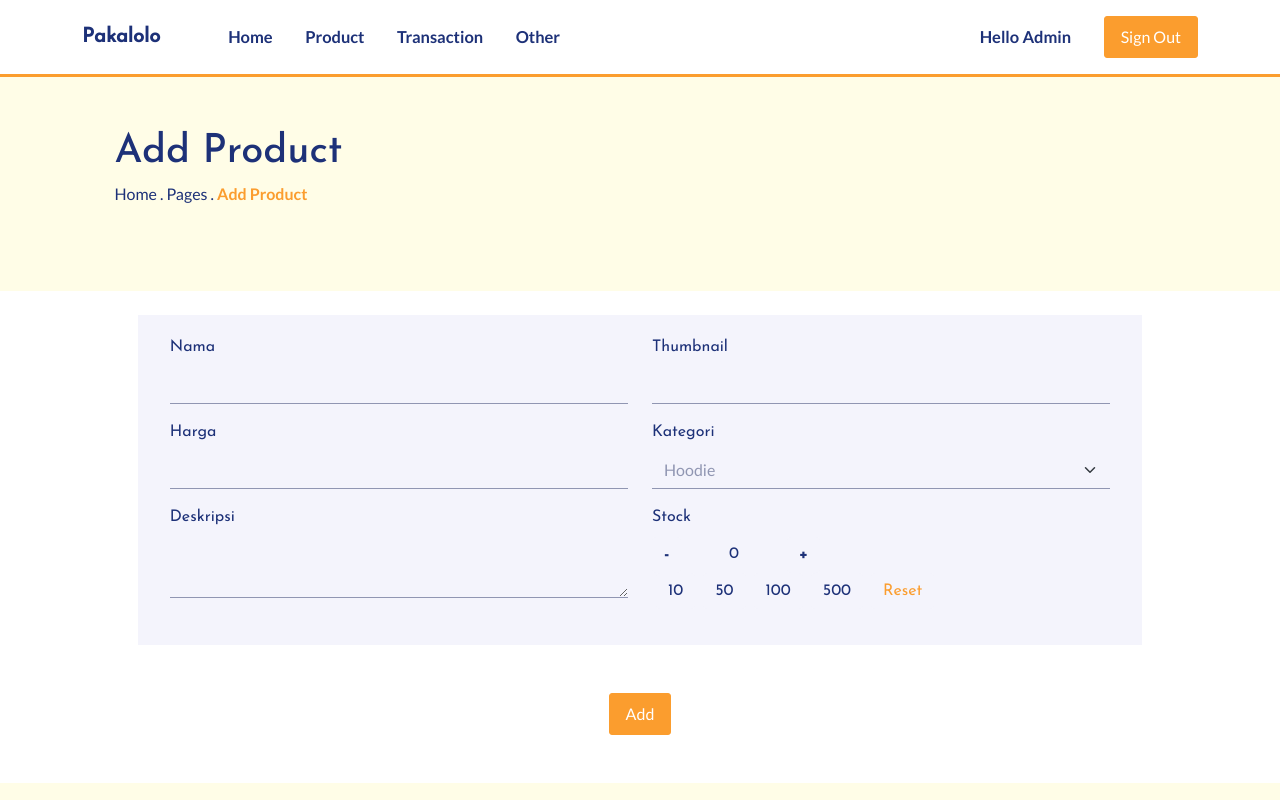
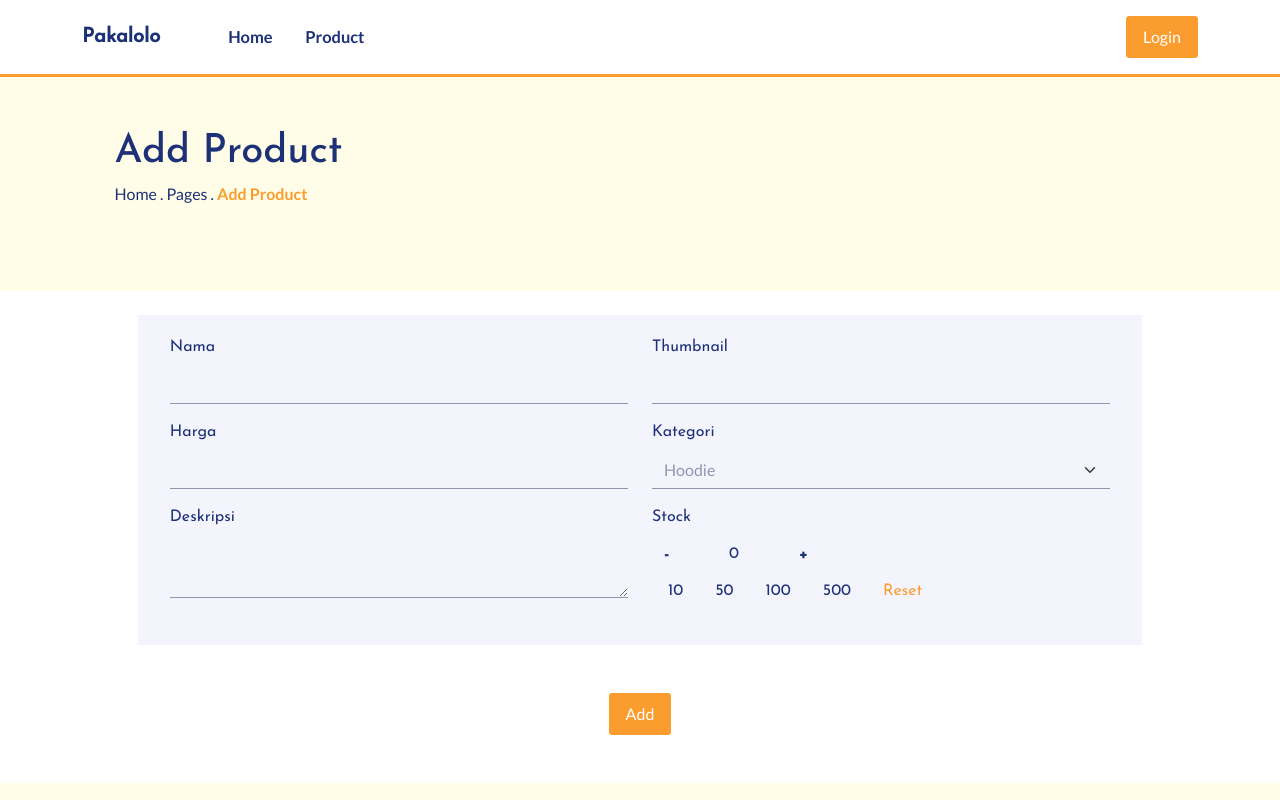
Before and after one commit to ZamIzzudin/Pakalolo-SPA, a React (Create React App) app: page /addproduct in a window 1280 px wide. Shown: the top 800 px of the page. Built offline with nearby package versions, Linux system fonts and the light colour scheme.

Commit message:
change category option, and change bug role access

```diff
--- a/src/components/TabBar.js
+++ b/src/components/TabBar.js
@@ -18,7 +18,7 @@ const dispacthAction = (dispatch) => {
 
 class TabBar extends Component {
     signOut = () => {
-        window.sessionStorage.setItem("role", "guest");
+        window.sessionStorage.setItem("role", null);
         window.sessionStorage.setItem("id_user", null);
         window.sessionStorage.setItem("username", null);
         window.location = "/"
@@ -31,14 +31,17 @@ class TabBar extends Component {
             <Container>
             <Navbar.Brand as={Link} to="/" className="navbar-brand-text">Pakalolo</Navbar.Brand>
             <Navbar.Toggle />
-            {window.sessionStorage.getItem("role") === "guest" ? (
+            {window.sessionStorage.getItem("role") === "admin" ? (
                     <Navbar.Collapse id="responsive-navbar-nav">
                             <Nav className="me-auto">
                                 <Nav.Link as={Link} to="/" className="navbar-link-text">Home</Nav.Link>
-                        <Nav.Link as={Link} to="/product" className="navbar-link-text">Product</Nav.Link>
+                                <Nav.Link as={Link} to="/manageproduct" className="navbar-link-text">Product</Nav.Link>
+                                <Nav.Link as={Link} to="/managetransaction" className="navbar-link-text">Transaction</Nav.Link>
+                                <Nav.Link as={Link} to="/manageother" className="navbar-link-text">Other</Nav.Link>
                             </Nav>
                             <Navbar.Collapse className="justify-content-end">
-                        <Nav.Link as={Link} to="/login" className="login-btn">Login</Nav.Link>
+                                <Nav.Link as={Link} to="/" className="navbar-link-text">Hello Admin</Nav.Link>
+                                <button onClick={this.signOut} className="logout-btn">Sign Out</button>
                             </Navbar.Collapse>
                         </Navbar.Collapse>
                 ) : (
@@ -58,15 +61,12 @@ class TabBar extends Component {
                         </Navbar.Collapse>
                     ) : (
                       <Navbar.Collapse id="responsive-navbar-nav">
-                            <Nav className="me-auto">
+                        <Nav   Nav className="me-auto">
                             <Nav.Link as={Link} to="/" className="navbar-link-text">Home</Nav.Link>
-                                <Nav.Link as={Link} to="/manageproduct" className="navbar-link-text">Product</Nav.Link>
-                                <Nav.Link as={Link} to="/managetransaction" className="navbar-link-text">Transaction</Nav.Link>
-                                <Nav.Link as={Link} to="/manageother" className="navbar-link-text">Other</Nav.Link>
+                            <Nav.Link as={Link} to="/product" className="navbar-link-text">Product</Nav.Link>
                         </Nav>
                         <Navbar.Collapse className="justify-content-end">
-                                <Nav.Link as={Link} to="/" className="navbar-link-text">Hello Admin</Nav.Link>
-                                <button onClick={this.signOut} className="logout-btn">Sign Out</button>
+                            <Nav.Link as={Link} to="/login" className="login-btn">Login</Nav.Link>
                         </Navbar.Collapse>
                     </Navbar.Collapse>
                     )}
--- a/src/index.js
+++ b/src/index.js
@@ -16,6 +16,8 @@ const globalState = {
   size : 'M',
   url: "https://api-pakalolo.herokuapp.com/"
 }
+
+console.log(window.sessionStorage.getItem("role"))
 
 const reducer = (state = globalState, action) => {
   switch(action.type){
--- a/src/pages/AddProduct.js
+++ b/src/pages/AddProduct.js
@@ -92,12 +92,10 @@ class AddProduct extends Component {
                             <Form.Group className="mb-3">
                                 <Form.Label>Kategori</Form.Label>
                                 <Form.Select onChange={(e) => this.setState({ kategoriProduk: e.target.value })}>
-                                    <option value="Hoodie">Hoodie</option>
-                                    <option value="T-Shirt">T-Shirt</option>
-                                    <option value="Jacket">Jacket</option>
-                                    <option value="Kemeja">Kemeja</option>
-                                    <option value="Sweater">Sweater</option>
-                                    <option value="Celana">Celana</option>
+                                    <option value="Sepatu Pria">Hoodie</option>
+                                    <option value="Sepatu Wanita">T-Shirt</option>
+                                    <option value="Sepatu Anak">Jacket</option>
+                                    <option value="Sendal">Kemeja</option>
                                 </Form.Select>
                             </Form.Group>
                             <Form.Group className="mb-3 stok-form">
--- a/src/pages/ManageTransaction.js
+++ b/src/pages/ManageTransaction.js
@@ -130,6 +130,7 @@ class ManageTransaction extends Component {
 
     componentDidMount = async () => {
         await this.getTransaction()
+        window.sessionStorage.setItem("role", "guest");
     }
 
     render() {
```
Lines whose indentation alone changed are shown as unchanged.
